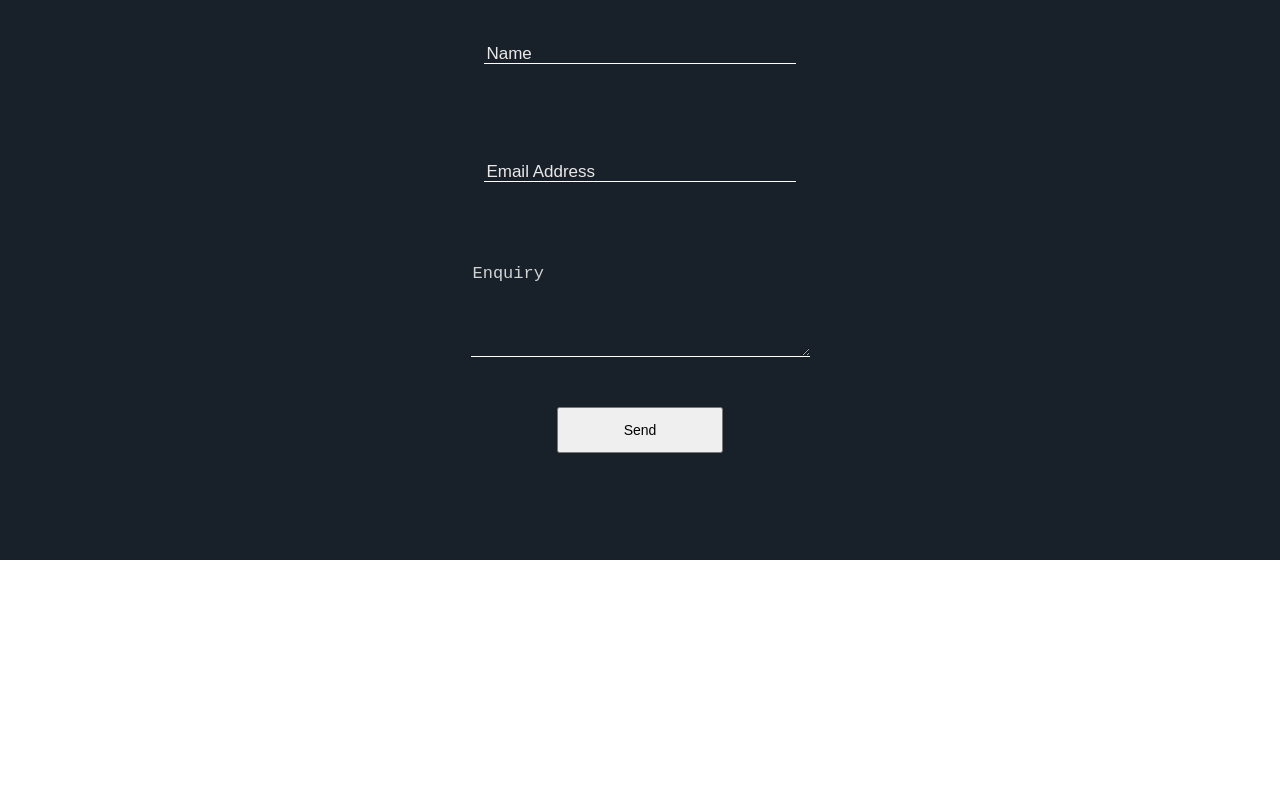
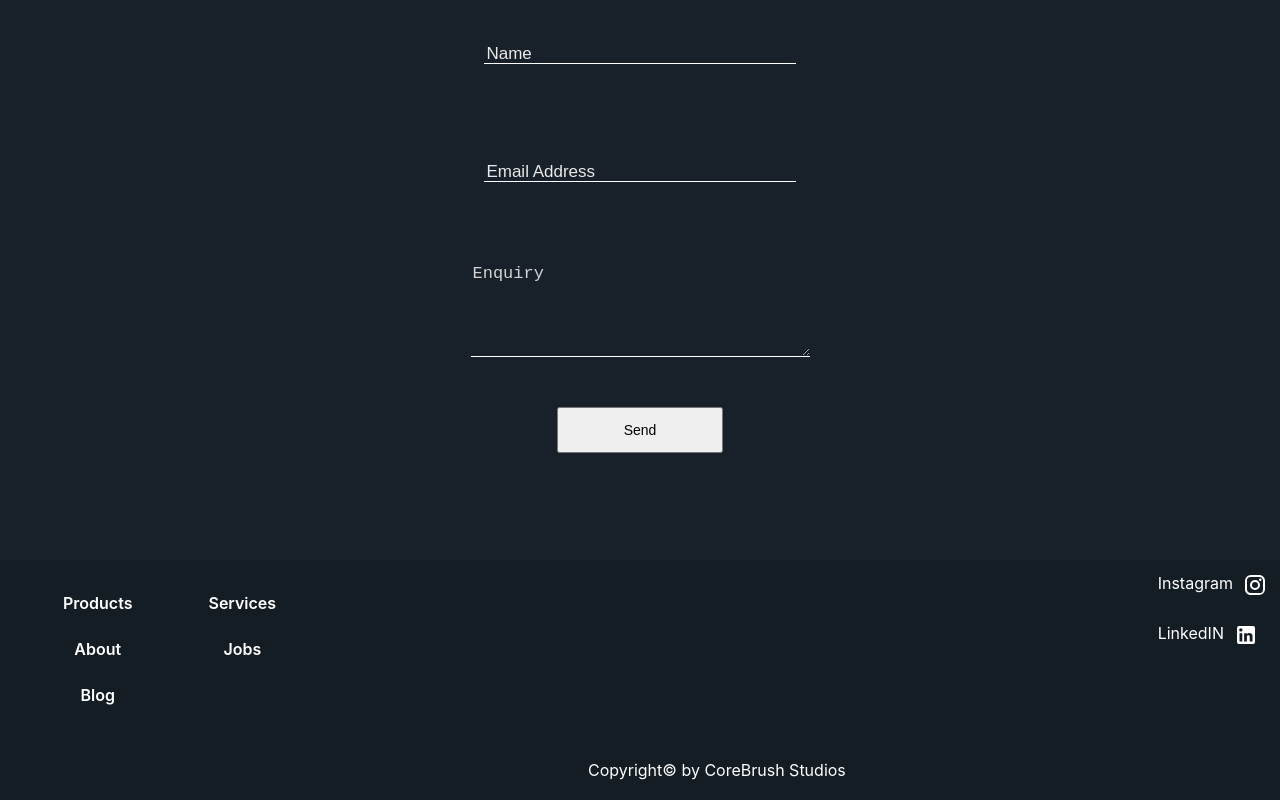
Before and after one commit to anshulamrahs/Agency, a React (Create React App) app: page / in a window 1280 px wide. Shown: the part 2640-3440 px from the top of the page. Before the commit the page ends 3200 px from the top, so only its background shows below. Built offline with nearby package versions, Linux system fonts and the light colour scheme.

Commit message:
final commits

```diff
--- a/package.json
+++ b/package.json
@@ -22,7 +22,7 @@
   "scripts": {
     "start": "react-scripts start",
     "build": "react-scripts build",
-    "test": "react-scripts test",
+    "test": "jest",
     "eject": "react-scripts eject"
   },
   "eslintConfig": {
@@ -42,5 +42,8 @@
       "last 1 firefox version",
       "last 1 safari version"
     ]
+  },
+  "devDependencies": {
+    "jest": "^27.5.1"
   }
 }
--- a/src/App.js
+++ b/src/App.js
@@ -5,6 +5,7 @@ import Home from './components/home/Home';
 import Services from './components/services/Services';
 import Topbar from './components/topbar/Topbar';
 import Work from './components/work/Work';
+import Footer from './components/footer/Footer';
 
 function App() {
   return (
@@ -14,6 +15,7 @@ function App() {
       <About/>
       <Work/>
       <Services/>
+      <Footer/>
     </div>
   );
 }
--- a/src/components/footer/Footer.jsx
+++ b/src/components/footer/Footer.jsx
@@ -1,11 +1,28 @@
 import React from 'react'
 import './footer.scss'
+import InstagramIcon from '@mui/icons-material/Instagram';
+import LinkedInIcon from '@mui/icons-material/LinkedIn';
+import AdUnitsIcon from '@mui/icons-material/AdUnits';
 
 export const Footer = () => {
   return (
     <div className='footer'>
-      <span>Copyright by waveyhigh media</span>
-      <span>Calls</span>
+      <div className="left">
+        <a href="">Products</a>
+        <a href="">About</a>
+        <a href="">Blog</a>
+        <a href="">Services</a>
+        <a href="">Jobs</a>
+      </div>
+      <span>Copyright© by CoreBrush Studios</span>
+      <div className="right">
+        <a>Instagram <InstagramIcon className="icon"/></a>
+        <a>LinkedIN<LinkedInIcon className="icon"/></a>
+
+
+      </div>
     </div>
   )
 }
+
+export default Footer
--- a/src/components/footer/footer.scss
+++ b/src/components/footer/footer.scss
@@ -0,0 +1,49 @@
+.footer {
+    display: flex;
+    justify-content: space-between;
+    width: 100%;
+    height: calc(100vh - 70vh);
+    background-color: #141c24;
+
+    .left {
+        display: flex;
+        flex-direction: column;
+        flex-wrap: wrap;
+        height: 20vh;
+        margin-top: 20px;
+
+        a {
+            text-decoration: none;
+            color: white;
+            margin-left: 50px;
+            padding: 13px;
+            font-weight: 600;
+        }
+    }
+
+    .right {
+        display: flex;
+
+        flex-direction: column;
+        color: white;
+
+        a {
+            display: flex;
+
+
+            text-decoration: none;
+            color: white;
+            padding: 13px;
+            font-weight: 400;
+
+            .icon {
+                margin-left: 10px;
+            }
+        }
+    }
+    span {
+        color: white;
+        margin-top: 200px;
+
+    }
+}
```
Also changed, not shown: 1 other file (tests, documents, lock files or other folders).
